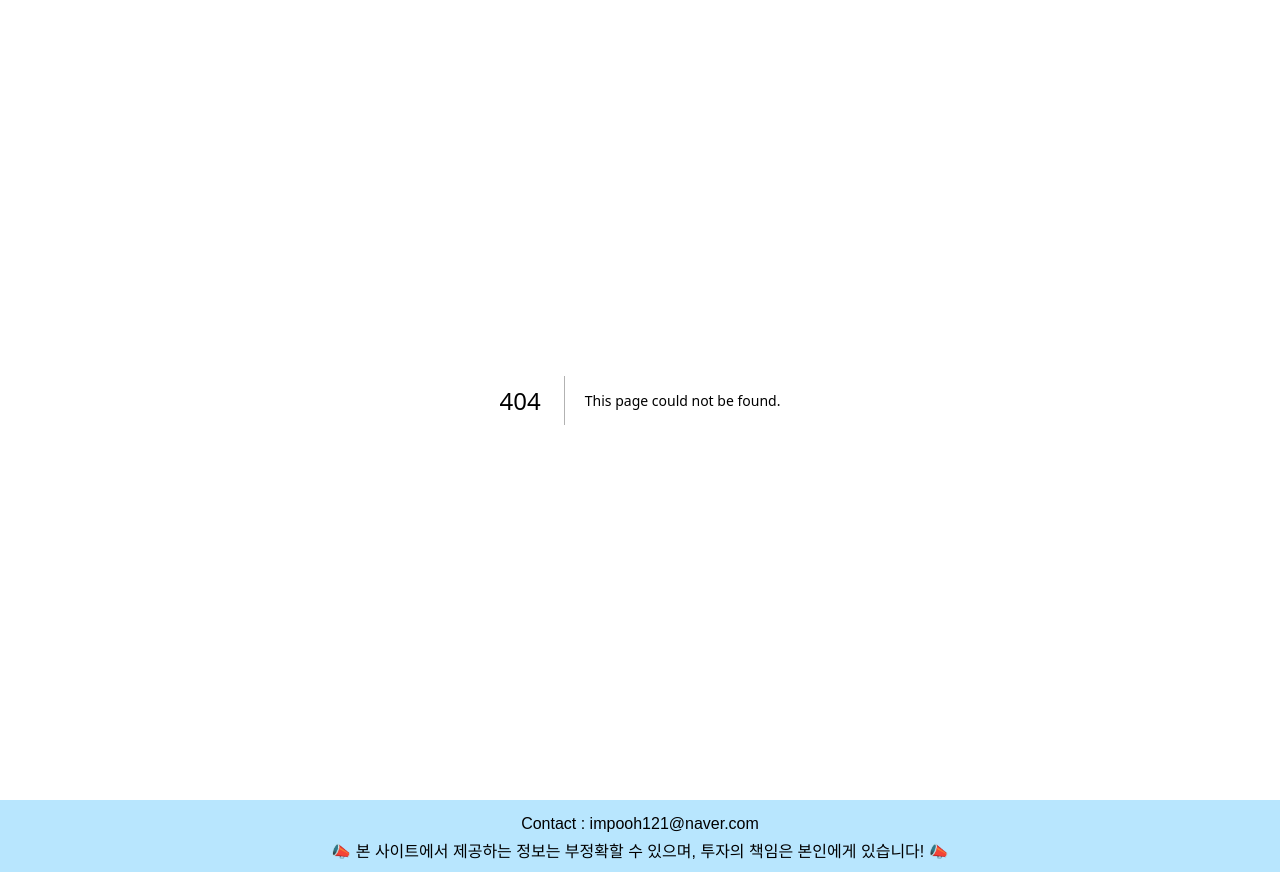
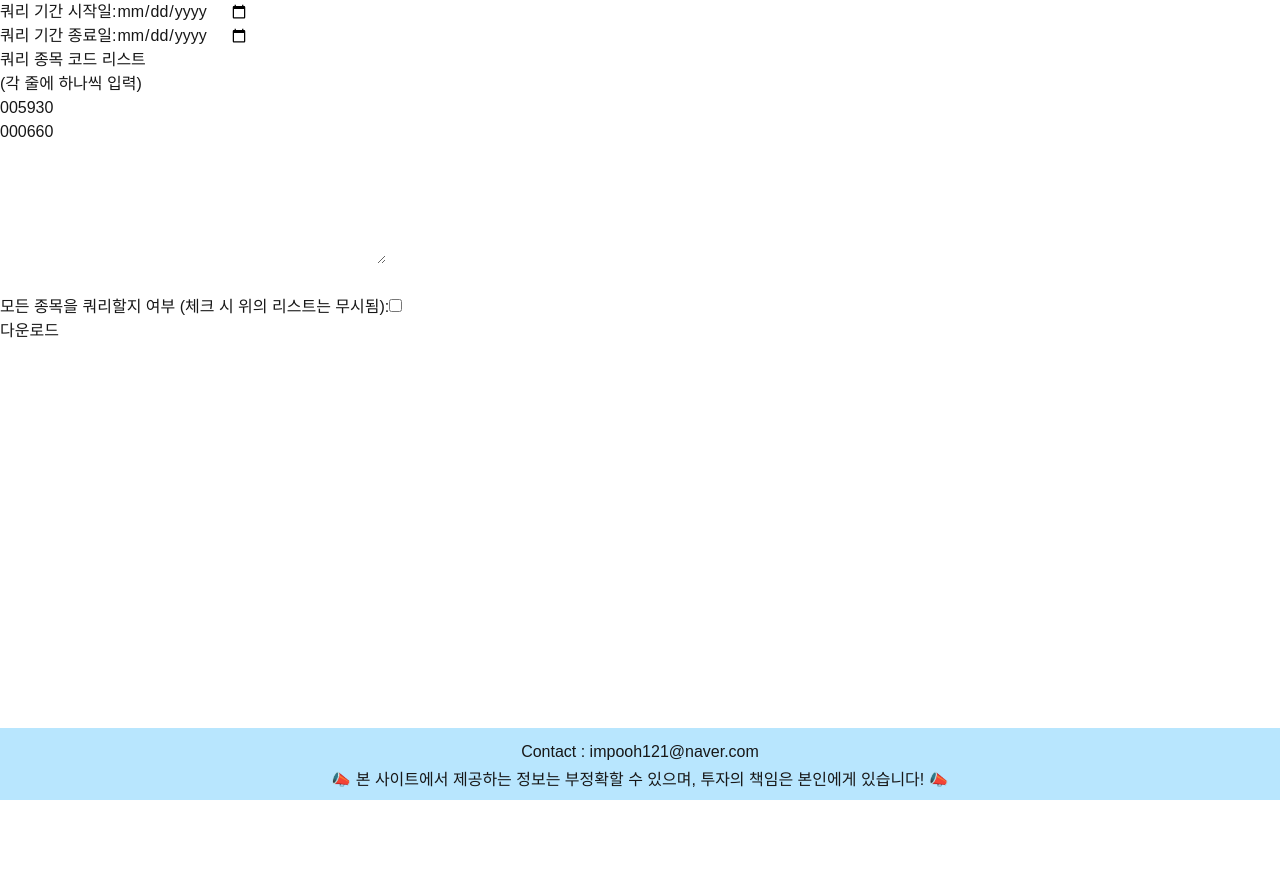
Before and after one commit to johnpooh121/FinanceApp-next, a Next.js app: page /recent in a window 1280 px wide. Before the commit this address had no page. After the commit the page ends 800 px from the top, so only its background shows below. Built offline with nearby package versions, Linux system fonts and the light colour scheme.

Commit message:
feat : 다운로드 페이지

```diff
--- a/package.json
+++ b/package.json
@@ -10,6 +10,7 @@
   },
   "dependencies": {
     "axios": "^1.9.0",
+    "dayjs": "^1.11.13",
     "jwt-decode": "^4.0.0",
     "next": "15.3.1",
     "react": "^19.0.0",
--- a/src/app/download/page.tsx
+++ b/src/app/download/page.tsx
@@ -1,48 +1,148 @@
 "use client";
 
-import Image from "next/image";
+import { axiosUser } from "@/lib/axios";
+import { BE_ENDPOINT } from "@/lib/constants";
+import dayjs from "dayjs";
+// import Form from "next/form";
+import utc from "dayjs/plugin/utc";
+import { useEffect, useState } from "react";
+
+dayjs.extend(utc);
 
 export default function Download() {
-  // const [v, setV] = useState(0);
-  // const handler = () => {
-  //   setV(v + 1);
-  // };
+  const [startDate, setStartDate] = useState(
+    dayjs().utcOffset(9).format("YYYY-MM-DD")
+  );
+  const [endDate, setEndDate] = useState(
+    dayjs().utcOffset(9).format("YYYY-MM-DD")
+  );
+  const [codes, setCodes] = useState("005930&#13;&#10;000660");
+  const [isAll, setIsAll] = useState(false);
+
+  useEffect(() => {
+    const fetchData = async () => {
+      const response = await axiosUser.post("/auth/refresh", {}, {});
+      localStorage.setItem("bearer", response.data);
+    };
+    fetchData();
+  }, []);
+
+  const handleSubmit = async (e: React.FormEvent) => {
+    e.preventDefault();
+
+    const formData = new FormData();
+    console.log(startDate);
+    formData.append("startDate", startDate);
+    formData.append("endDate", endDate);
+    formData.append("codes", codes);
+    formData.append("isAllIssue", String(isAll));
+
+    console.log(formData);
+    console.log(String(formData));
+    const res = await axiosUser(`${BE_ENDPOINT}/data/query/csv`, {
+      method: "POST",
+      data: { startDate, endDate, codes, isAllIssue: isAll },
+      headers: {
+        authorization: localStorage.getItem("bearer") ?? "",
+      },
+      responseType: "blob",
+    });
+
+    if (res.status !== 201) {
+      alert("CSV 다운로드 실패");
+      return;
+    }
+
+    const blob = new Blob([res.data]);
+    const url = URL.createObjectURL(blob);
+    const a = document.createElement("a");
+    a.href = url;
+    a.download = "query.csv";
+    a.click();
+    URL.revokeObjectURL(url);
+  };
+
   return (
-    <div className="grid grid-rows-[20px_1fr_20px] items-center justify-items-center min-h-screen p-8 pb-20 gap-16 sm:p-20 font-[family-name:var(--font-geist-sans)]">
+    <div className="grid grid-rows-[20px_1fr_20px] items-center justify-items-center p-8 pb-20 gap-16 sm:p-20 font-[family-name:var(--font-geist-sans)]">
       <main className="flex flex-col gap-[32px] row-start-2 items-center sm:items-start">
-        <Image
-          className="dark:invert"
-          src="/next.svg"
-          alt="Next.js logo"
-          width={180}
-          height={38}
-          priority
-        />
-        <ol className="list-inside list-decimal text-sm/6 text-center sm:text-left font-[family-name:var(--font-geist-mono)]">
+        <h1 className="text-4xl">데이터 다운로드</h1>
+        <ol className="list-inside list-disc text-sm/6 text-center sm:text-left font-[family-name:var(--font-geist-mono)]">
           <li className="mb-2 tracking-[-.01em]">
-            Get started by editing{" "}
-            <code className="bg-black/[.05] dark:bg-white/[.06] px-1 py-0.5 rounded font-[family-name:var(--font-geist-mono)] font-semibold">
-              src/app/page.tsx
-            </code>
-            .
+            KOSPI, KOSDAQ의 원하는 종목을 원하는 기간에 맞춰서 다운로드할 수
+            있습니다.
           </li>
-          <li className="tracking-[-.01em]">
-            Save and see your changes instantly. ff
+          <li className="mb-2 tracking-[-.01em]">
+            각 유저는 매월 4,000,000 개의 쿼터를 할당받습니다.
+          </li>
+          <li className="mb-2 tracking-[-.01em]">
+            데이터를 다운로드할 때마다 쿼터에서 데이터의 행(row)수가 차감됩니다.
+          </li>
+          <li className="mb-2 tracking-[-.01em]">
+            각 행의 구조 : 일자 | ISIN | 단축코드 | 종목명 | 시장구분 | 수정종가
+            | 시가 | 저가 | 고가 | 대비 | 등락률 | 거래량 | 거래대금 | 시가총액
+            | 주식 수 | EPS | PER | BPS | PBR | DPS | DY | 외국인 | 보유량 |
+            외국인 | 지분율 | 외국인 | 한도수량 | 외국인 | 한도소진율 | 소속부
           </li>
         </ol>
+        <hr className="border-2 w-full" />
 
-        <div className="flex gap-4 items-center flex-col sm:flex-row">
-          <a
-            className="rounded-full border border-solid border-black/[.08] dark:border-white/[.145] transition-colors flex items-center justify-center hover:bg-[#f2f2f2] dark:hover:bg-[#1a1a1a] hover:border-transparent font-medium text-sm sm:text-base h-10 sm:h-12 px-4 sm:px-5 w-full sm:w-auto md:w-[158px]"
-            href="https://nextjs.org/docs?utm_source=create-next-app&utm_medium=appdir-template-tw&utm_campaign=create-next-app"
-            target="_blank"
-            rel="noopener noreferrer"
+        <div className="flex gap-4 items-center flex-col sm:flex-col">
+          <form
+            method="post"
+            action={`${BE_ENDPOINT}/data/query/csv`}
+            onSubmit={handleSubmit}
           >
-            Read our docs
-          </a>
+            <div className="flex-row">
+              <label className="flex-row">
+                쿼리 기간 시작일:{" "}
+                <input
+                  name="startDate"
+                  id="input-startDate"
+                  type="date"
+                  className="border-2"
+                  onChange={(e) => setStartDate(e.target.value)}
+                  defaultValue={startDate}
+                />
+              </label>
+              <label>
+                쿼리 기간 종료일:{" "}
+                <input
+                  name="endDate"
+                  id="input-endDate"
+                  type="date"
+                  className=" border-2"
+                  onChange={(e) => setEndDate(e.target.value)}
+                  defaultValue={endDate}
+                />
+              </label>
+            </div>
+            <label>
+              쿼리 종목 코드 리스트 ( 각 줄에 하나씩 입력 ){" "}
+              <textarea
+                name="codes"
+                id="input-codes"
+                defaultValue={codes}
+                className="border-2"
+                onChange={(e) => setCodes(e.target.value)}
+              ></textarea>{" "}
+            </label>
+            <label>
+              모든 종목을 쿼리할지 여부 (체크 시 위의 리스트는 무시됨) :{" "}
+              <input
+                name="isAllIssue"
+                id="input-isAllIssue"
+                type="checkbox"
+                className="border-2"
+                defaultChecked={isAll}
+                onChange={(e) => setIsAll(e.target.value === "on")}
+              />
+            </label>
+            <button type="submit" id="download" className="border-2">
+              다운로드
+            </button>
+          </form>
         </div>
       </main>
-      <footer className="row-start-3 flex gap-[24px] flex-wrap items-center justify-center"></footer>
     </div>
   );
 }
--- /dev/null
+++ b/src/app/recent/page.tsx
@@ -0,0 +1,93 @@
+"use client";
+
+import { useState } from "react";
+
+export default function DataQueryPage() {
+  const [startDate, setStartDate] = useState("");
+  const [endDate, setEndDate] = useState("");
+  const [codes, setCodes] = useState("005930\n000660");
+  const [isAllIssue, setIsAllIssue] = useState(false);
+
+  const handleSubmit = async (e: React.FormEvent) => {
+    e.preventDefault();
+
+    const formData = new FormData();
+    formData.append("startDate", startDate);
+    formData.append("endDate", endDate);
+    formData.append("codes", codes);
+    formData.append("isAllIssue", isAllIssue ? "on" : "");
+
+    const res = await fetch("/data/query/csv", {
+      method: "POST",
+      body: formData,
+    });
+
+    if (!res.ok) {
+      alert("CSV 다운로드 실패");
+      return;
+    }
+
+    const blob = await res.blob();
+    const url = URL.createObjectURL(blob);
+    const a = document.createElement("a");
+    a.href = url;
+    a.download = "query.csv";
+    a.click();
+    URL.revokeObjectURL(url);
+  };
+
+  return (
+    <form onSubmit={handleSubmit} id="form-data-query">
+      <label>
+        쿼리 기간 시작일:
+        <input
+          type="date"
+          name="startDate"
+          value={startDate}
+          onChange={(e) => setStartDate(e.target.value)}
+        />
+      </label>
+      <br />
+
+      <label>
+        쿼리 기간 종료일:
+        <input
+          type="date"
+          name="endDate"
+          value={endDate}
+          onChange={(e) => setEndDate(e.target.value)}
+        />
+      </label>
+      <br />
+
+      <label>
+        쿼리 종목 코드 리스트
+        <br />
+        (각 줄에 하나씩 입력)
+        <br />
+        <textarea
+          name="codes"
+          cols={40}
+          rows={7}
+          value={codes}
+          onChange={(e) => setCodes(e.target.value)}
+        />
+      </label>
+      <br />
+      <br />
+
+      <label>
+        모든 종목을 쿼리할지 여부 (체크 시 위의 리스트는 무시됨):
+        <input
+          type="checkbox"
+          name="isAllIssue"
+          checked={isAllIssue}
+          onChange={(e) => setIsAllIssue(e.target.checked)}
+        />
+      </label>
+      <br />
+
+      <button type="submit">다운로드</button>
+    </form>
+  );
+}
--- a/src/lib/axios.ts
+++ b/src/lib/axios.ts
@@ -17,20 +17,22 @@ axiosUser.interceptors.response.use(
   (res) => res,
   async (error) => {
     if (!error.response || !error.response.status) {
-      alert("로그인이 되어있지 않습니다!");
+      alert("로그인이 필요합니다");
       redirect("/login");
     }
-    if (error.response.status === 401) {
-      const { data } = await axios
-        .post(`${BE_ENDPOINT}/auth/refresh`)
+    if (error.response.status === 401 || error.response.status === 403) {
+      const { data: bearerToken } = await axios
+        .post(`${BE_ENDPOINT}/auth/refresh`, {}, { withCredentials: true })
         .catch((e) => {
-          alert("로그인이 되어있지 않습니다!");
+          alert("로그인이 필요합니다!");
           redirect("/login");
         });
-      const { bearerToken } = data;
       localStorage.setItem("bearer", bearerToken);
       const { config } = error;
-      return axios.request(config);
+      return axios.request({
+        ...config,
+        headers: { ...config.headers, authorization: bearerToken },
+      });
     }
     return Promise.reject(error);
   }
```
Also changed, not shown: 1 other file (tests, documents, lock files or other folders).
